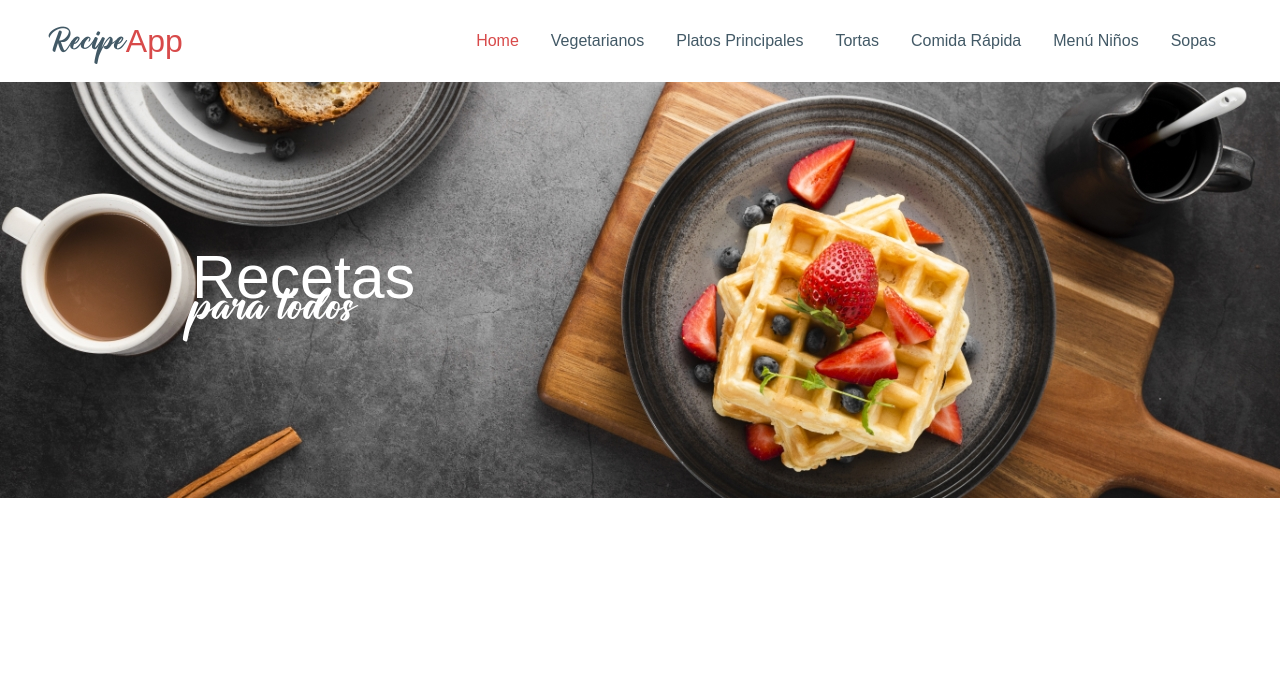
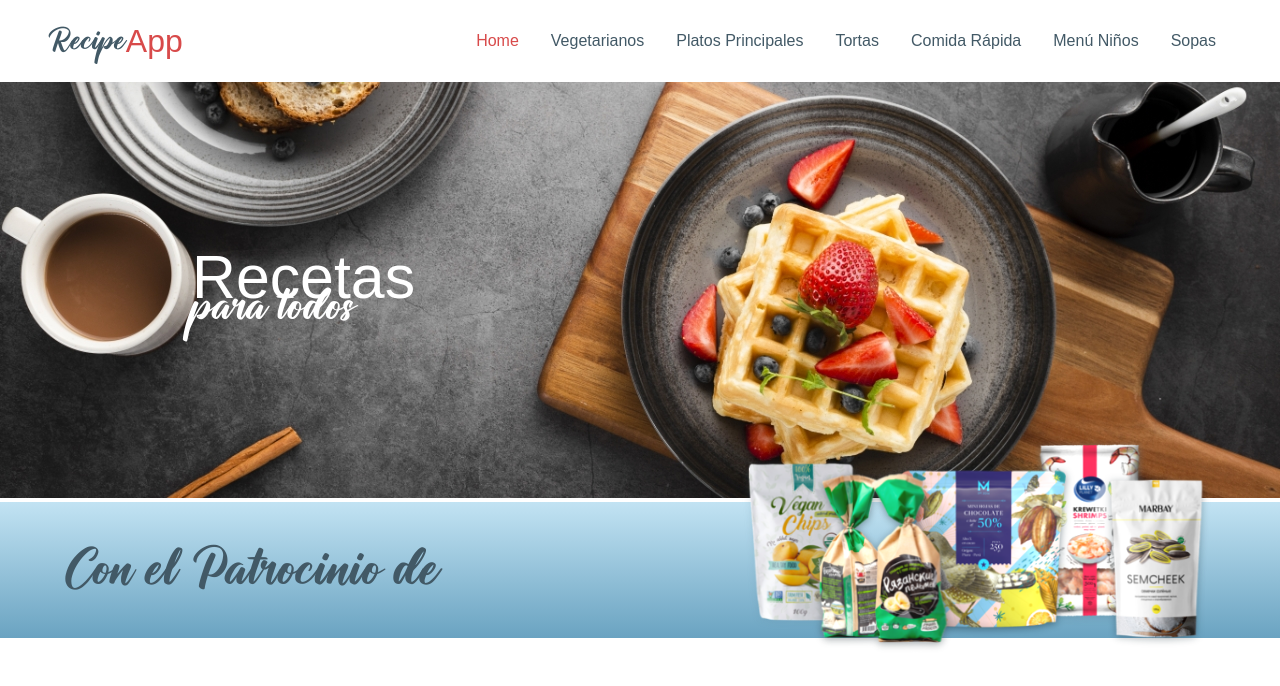
Before and after one commit to jctrejosi/recetas-aranda, a React (Create React App) app: page / in a window 1280 px wide. Shown: the top 686 px of the page. Built offline with nearby package versions, Linux system fonts and the light colour scheme; no server answers.

Commit message:
Add footer component

```diff
--- a/src/App.tsx
+++ b/src/App.tsx
@@ -2,8 +2,10 @@ import React from "react";
 import axios from "axios";
 import HeaderNavbar from "./components/HeaderNavbar/HeaderNavbar";
 import Background from "./components/Background/Background";
+import Footer from "./components/Footer/Footer";
 import { links } from "./content";
 import bgImage from "./assets/bcq.jpg";
+import footerImage from "./assets/Grupo7610.png";
 import "./styles/main.scss";
 
 const fetchRecipes = () => {
@@ -23,6 +25,7 @@ function App() {
     <div className="main-container">
       <HeaderNavbar links={links} />
       <Background title="Recetas" subtitle="para todos" image={bgImage} />
+      <Footer slogan="Con el Patrocinio de" image={footerImage} />
     </div>
   );
 }
--- /dev/null
+++ b/src/components/Footer/Footer.tsx
@@ -0,0 +1,18 @@
+import { ReactElement } from "react";
+import "./styles.scss";
+
+interface props {
+  image: string;
+  slogan: string;
+}
+
+function Footer({ image, slogan }: props): ReactElement {
+  return (
+    <div className="footer">
+      <p className="footer__slogan">{slogan}</p>
+      <img src={image} alt="" className="footer__image" />
+    </div>
+  );
+}
+
+export default Footer;
--- /dev/null
+++ b/src/components/Footer/styles.scss
@@ -0,0 +1,45 @@
+@import "../../styles/variables.scss";
+@import "../../styles/mixins.scss";
+
+.footer {
+  background: $agua-color-gradient;
+  display: flex;
+  position: relative;
+
+  &__slogan {
+    color: $blue-color;
+    font-family: $main-font;
+    font-size: 1.5rem;
+    left: 2rem;
+    position: relative;
+    margin: .5rem 0;
+
+    @include breakpoint(md) {
+      font-size: 3rem;
+      left: 4rem;
+      margin: 1rem 0;
+    }
+
+    @include breakpoint(lg) {
+      font-size: 3.5rem;
+      margin: 2.5rem 0;
+    }
+  }
+
+  &__image {
+    position: absolute;
+    right: 1rem;
+    bottom: -1rem;
+    max-width: 10rem;
+
+    @include breakpoint (md) {
+      bottom: -2rem;
+      right: 4rem;
+      max-width: 20rem;
+    }
+
+    @include breakpoint (lg) {
+      max-width: 30rem;
+    }
+  }
+}
--- a/src/styles/variables.scss
+++ b/src/styles/variables.scss
@@ -17,6 +17,7 @@ $dark-color:                           darken($light-color, 100%);   //#000
 
 $red-color:                            #D84A4A;
 $blue-color:                           #425966;
+$agua-color-gradient:                  transparent linear-gradient(180deg, #C2E3F3 0%, #6AA3C1 100%) 0% 0% no-repeat padding-box;
 
 $main-font:                            Monster;
 $custom-font:                          Arial;
```
Also changed, not shown: src/assets/Grupo7610.png (renamed from src/assets/Grupo 7610.png).
